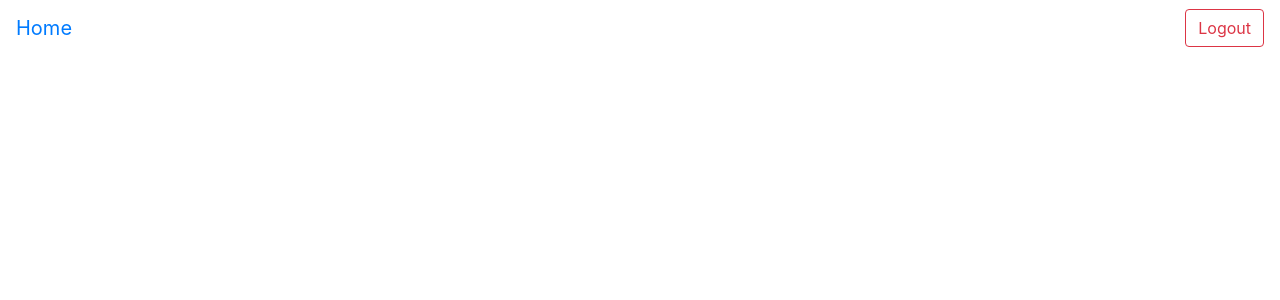
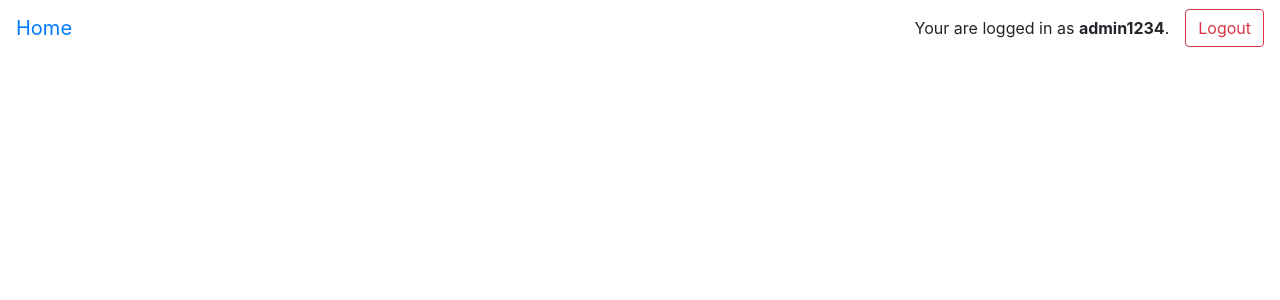
Before and after one commit to mohnoor/django-bs4-modal-login, a Django app: page / in a window 1280 px wide. Before the commit the part shown is almost empty. Shown: the top 300 px of the page. Run offline with Django 3.2, Linux system fonts and the light colour scheme; a user stored in the database is signed in; some libraries are stand-ins or nearby versions.

Commit message:
update db.sqlite3, base.html

```diff
--- a/templates/base.html
+++ b/templates/base.html
@@ -38,6 +38,9 @@
   {% if user.is_anonymous %}
     <button id="login-button" type="button" class="btn btn-outline-dark">Login</button>
   {% else %}
+    <span class="navbar-text ml-auto mr-3">
+      Your are logged in as <strong>{{ user }}</strong>.
+    </span>
     <a href="{% url 'logout' %}" id="logout-button" role="button" class="btn btn-outline-danger">Logout</a>
   {% endif %}
 </nav>
```
Also changed, not shown: db.sqlite3.
